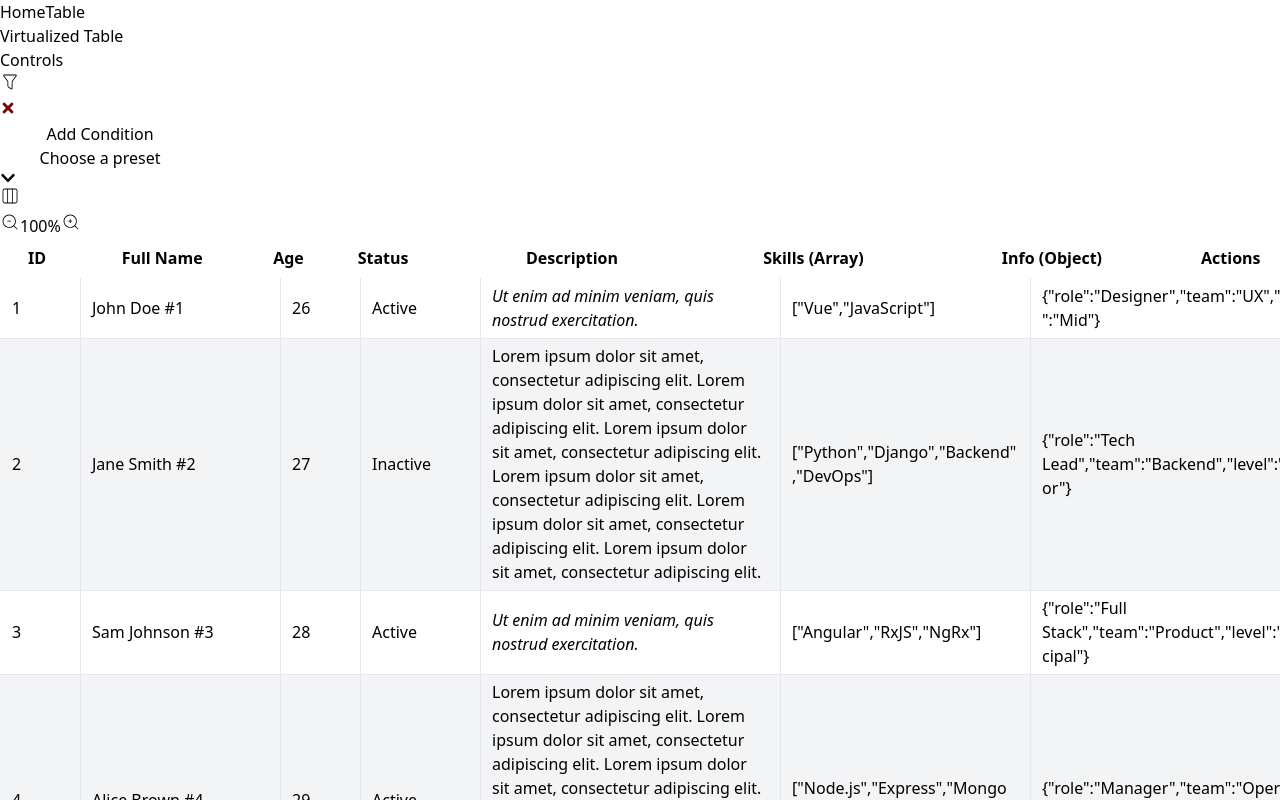
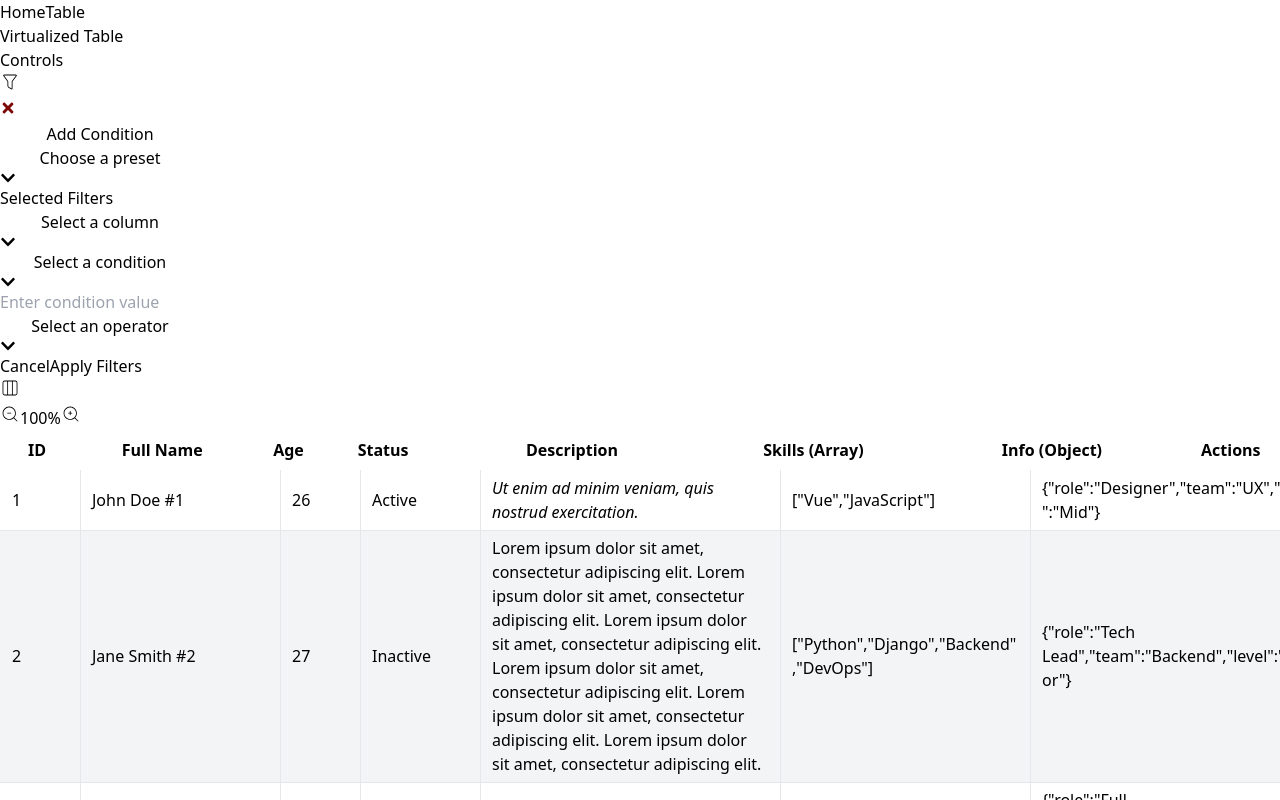
Before and after one commit to FeroHriadel/ncss-react, a React (Vite) app: page /table in a window 1280 px wide. Both pictures are taken after a click on the element 10 px from the left and 85 px from the top of the page. Shown: the top 800 px of the page. Built offline with nearby package versions, Linux system fonts and the light colour scheme.

Commit message:
Filter Modal layout draft

```diff
--- a/src/components/inputs/Input.tsx
+++ b/src/components/inputs/Input.tsx
@@ -15,24 +15,25 @@ export interface InputProps {
   disabled?: boolean;
   title?: string;
   label?: string;
+  width?: string;
 }
 
 
 
-export default function Input({ type, name, className, id, style, value, onChange = () => {}, placeholder, disabled, title, label }: InputProps) {
+export default function Input({ type, name, className, id, style, value, onChange = () => {}, placeholder, disabled, title, label, width }: InputProps) {
 
   if (!id) id=`ncss-input-${Math.random().toString(10)}`;
 
   return (
-    <div className={`flex flex-col items-center w-full`}>
+    <div className={`flex flex-col items-center w-full`} style={width ? { width } : {}}>
       {label && <label htmlFor={id} className="mb-2 text-sm text-gray-600">{label}</label>}
       <input
         type={type || 'text'}
         name={name}
-        className={`border-0 outline-none rounded-md text-md bg-gray-200 text-gray-700 hover:bg-gray-300 focus:bg-gray-300 placeholder:text-gray-600 placeholder:font-light w-full
+        className={`border-0 outline-none rounded-md text-md bg-gray-100 text-gray-700 hover:bg-gray-200 focus:bg-gray-200 placeholder:text-gray-600 placeholder:font-light w-full h-10 indent-3 italic
            ${className}`}
         id={id}
-        style={style}
+        style={width ? { width, ...style } : { ...style }}
         value={value}
         onChange={onChange}
         placeholder={placeholder}
--- a/src/components/tables/VirtualizedTable/VirtualizedTableFilter.tsx
+++ b/src/components/tables/VirtualizedTable/VirtualizedTableFilter.tsx
@@ -1,24 +1,51 @@
 import Button from "../../buttons/Button";
+import type { DropdownOption } from "../../dropdowns/MultiSelect";
 import Select from "../../dropdowns/Select";
+import Input from "../../inputs/Input";
 
 
 
 export default function VirtualizedTableFilter() {
+  const columnsSelectOptions: DropdownOption[]= [];
+  const conditionSelectOptions: DropdownOption []= [
+    {value: 'equals', displayValue: 'Equals'},
+    {value: 'not_equals', displayValue: 'Does not equal'},
+    {value: 'contains', displayValue: 'Contains'},
+    {value: 'not_contains', displayValue: 'Does not contain'},
+    {value: 'greater_than', displayValue: 'Greater than'},
+    {value: 'less_than', displayValue: 'Less than'},
+    {value: 'starts_with', displayValue: 'Starts with'},
+    {value: 'ends_with', displayValue: 'Ends with'},
+    {value: 'is_between', displayValue: 'Is between'},
+  ];
+  const operatorSelectOptions: DropdownOption[] = [
+    {value: 'and', displayValue: 'AND'},
+    {value: 'or', displayValue: 'OR'},
+  ];
+
   return (
     <div className="w-full h-full">
 
       {/* Filter Presets */}
-      <section className="flex">
-        <Button width="200px" className="m-1 mt-0">Add Condition</Button>
+      <section className="flex flex-wrap mb-12">
+        <Button width="200px" className="m-1 mt-0 ml-0">Add Condition</Button>
         <Select width="200px" title="Choose a preset" options={[{ value: 'preset1', displayValue: 'Preset 1' }, { value: 'preset2', displayValue: 'Preset 2' }]} />
       </section>
 
       {/* Filters */}
       <section>
-        <div className="w-full flex items-center mb-4">
+        <h3>Selected Filters</h3>
+        <div className="w-full flex items-center flex-wrap mb-12">
+          <Select options={columnsSelectOptions} title="Select a column" width="200px" className="m-1 mt-0 ml-0" />
+          <Select options={conditionSelectOptions} title="Select a condition" width="200px" className="m-1 mt-0 ml-0" />
+          <Input width="200px" className="m-1 mt-0 ml-0 border border-black border-solid" placeholder="Enter condition value" />
+          <Select options={operatorSelectOptions} title="Select an operator" width="200px" className="m-1 mt-0 ml-0" />
+        </div>
+      </section>
 
-
-        </div>
+      <section className="w-full flex justify-end">
+        <Button className="m-1">Cancel</Button>
+        <Button className="m-1">Apply Filters</Button>
       </section>
     </div>
   )
```
